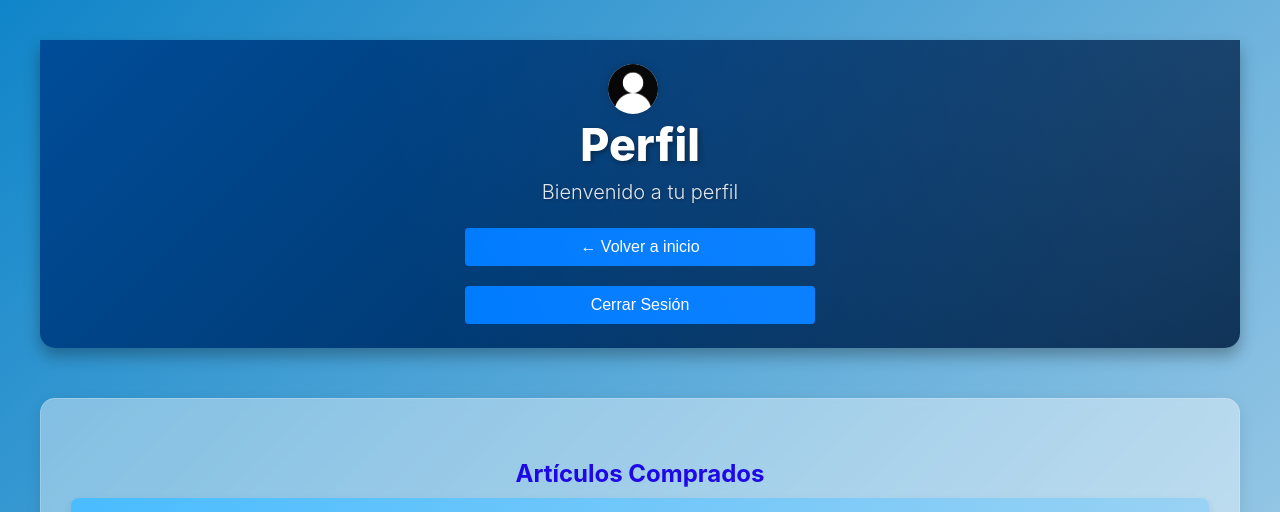
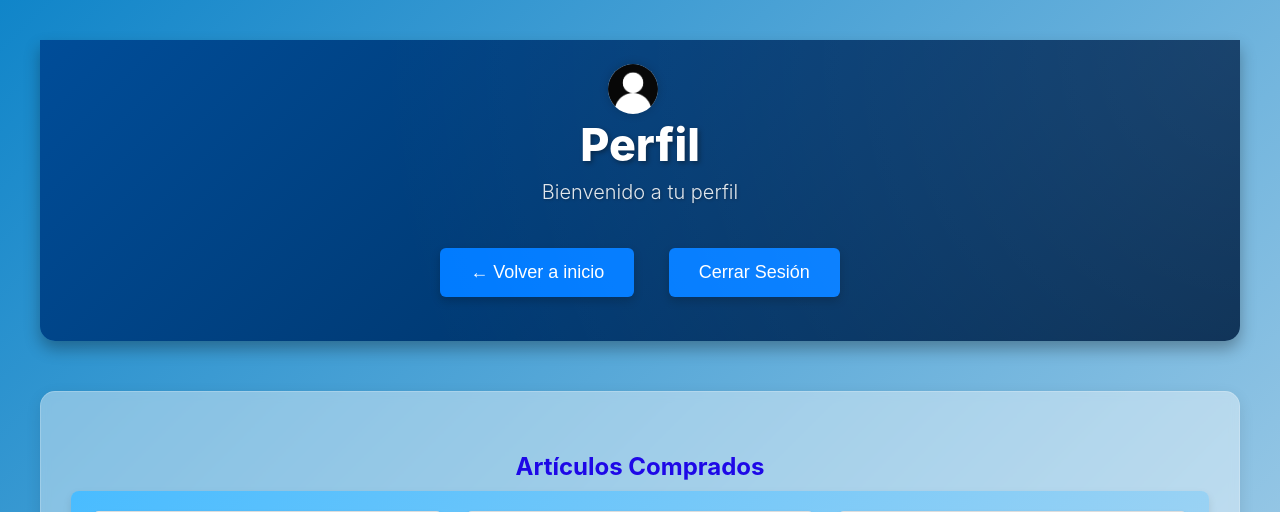
Before and after one commit to Mauro018/T.I.H.R-final, a Django app: page /perfilUsuario/ in a window 1280 px wide. Shown: the top 512 px of the page. Run offline with Django 5.2, Linux system fonts and the light colour scheme.

Commit message:
Mejoras a botones del perfil y imagen en los 2 home

```diff
--- a/core/static/core/css/styles.css
+++ b/core/static/core/css/styles.css
@@ -745,3 +745,67 @@ h1 {
     /* Efecto de elevación y zoom */
     transform: translateY(-2px) scale(1.01);
 }
+
+.imagen-oferta {
+    width: 280px;
+    height: 280px;
+    margin: 20px auto;
+    border-radius: 12px;
+    overflow: hidden;
+    box-shadow: 0 10px 20px rgba(0, 0, 0, 0.25), 0 0 0 4px #007bff;
+    transition: transform 0.3s ease-in-out, box-shadow 0.3s ease-in-out;
+    display: flex;
+    align-items: center;
+    justify-content: center;
+}
+
+.imagen-oferta img {
+    width: 100%;
+    height: 100%;
+    object-fit: cover;
+    display: block;
+    transition: transform 0.3s ease-in-out;
+}
+
+.imagen-oferta:hover {
+    transform: scale(1.05);
+    box-shadow: 0 15px 30px rgba(0, 0, 0, 0.35), 0 0 0 6px #0056b3;
+}
+
+.contenedor-botones {
+    text-align: center;
+    padding: 20px 0;
+}
+
+.btn-perfil-inline {
+    display: inline-block;
+    margin: 0 15px;
+    text-decoration: none;
+    border-radius: 6px;
+    box-shadow: 0 4px 10px rgba(0, 0, 0, 0.2);
+    transition: transform 0.2s ease, box-shadow 0.2s ease;
+}
+
+.btn-perfil-inline button {
+    display: block;
+    width: auto;
+    padding: 14px 30px;
+    border: none;
+    border-radius: 6px;
+    cursor: pointer;
+    background-color: #007bff;
+    color: #ffffff;
+    font-size: 18px;
+    font-weight: 500;
+    text-align: center;
+    transition: background-color 0.2s ease;
+}
+
+.btn-perfil-inline:hover {
+    transform: translateY(-3px);
+    box-shadow: 0 8px 15px rgba(0, 0, 0, 0.3);
+}
+
+.btn-perfil-inline:hover button {
+    background-color: #0056b3;
+}
--- a/core/templates/core/perfilUsuario.html
+++ b/core/templates/core/perfilUsuario.html
@@ -14,9 +14,10 @@
             <img src="{% static 'core/img/Perfil.png' %}" alt="Perfil" class="header-logo">
             <h1>Perfil</h1>
             <p class="subtitulo">Bienvenido a tu perfil</p>
-            <button><a href="{% url 'home3' %}">← Volver a inicio</a></li></button>
-            <br>
-            <button><a href="{% url 'logout' %}">Cerrar Sesión</a></button>
+            <div class="contenedor-botones">
+                <a href="{% url 'home3' %}" class="btn-perfil-inline"><button>← Volver a inicio</button></a>
+                <a href="{% url 'logout' %}" class="btn-perfil-inline"><button>Cerrar Sesión</button></a>
+            </div>
         </header>
         <br>
         <section class="seccion-at">
```
Also changed, not shown: core/templates/core/home.html (+6 -7 lines), core/templates/core/home3.html (+6 -4 lines).
